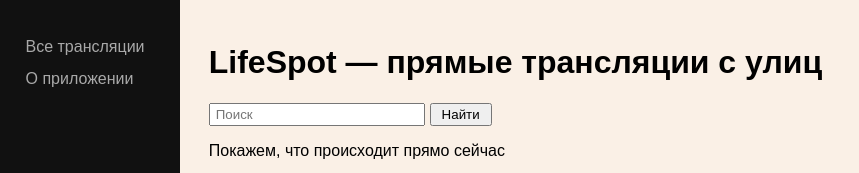
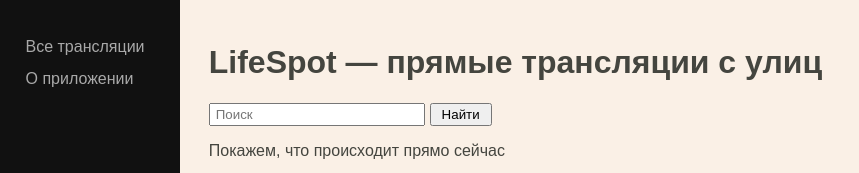
Before and after one commit to sTorov/LifeSpot, a plain HTML site: page LifeSpot/Views/index.html in a window 1280 px wide. Shown: the top 173 px of the page, without its empty margins (0-859 px from the left). Drawn offline with Linux system fonts and the light colour scheme.

Commit message:
add README.md

```diff
--- a/LifeSpot/Static/css/index.css
+++ b/LifeSpot/Static/css/index.css
@@ -53,6 +53,7 @@
     padding-left: 1%;
     padding-top: 15px;
     width: max-content;
+    color: #44453f;
 }
 
 .footer {
```
Also changed, not shown: 1 other file.
